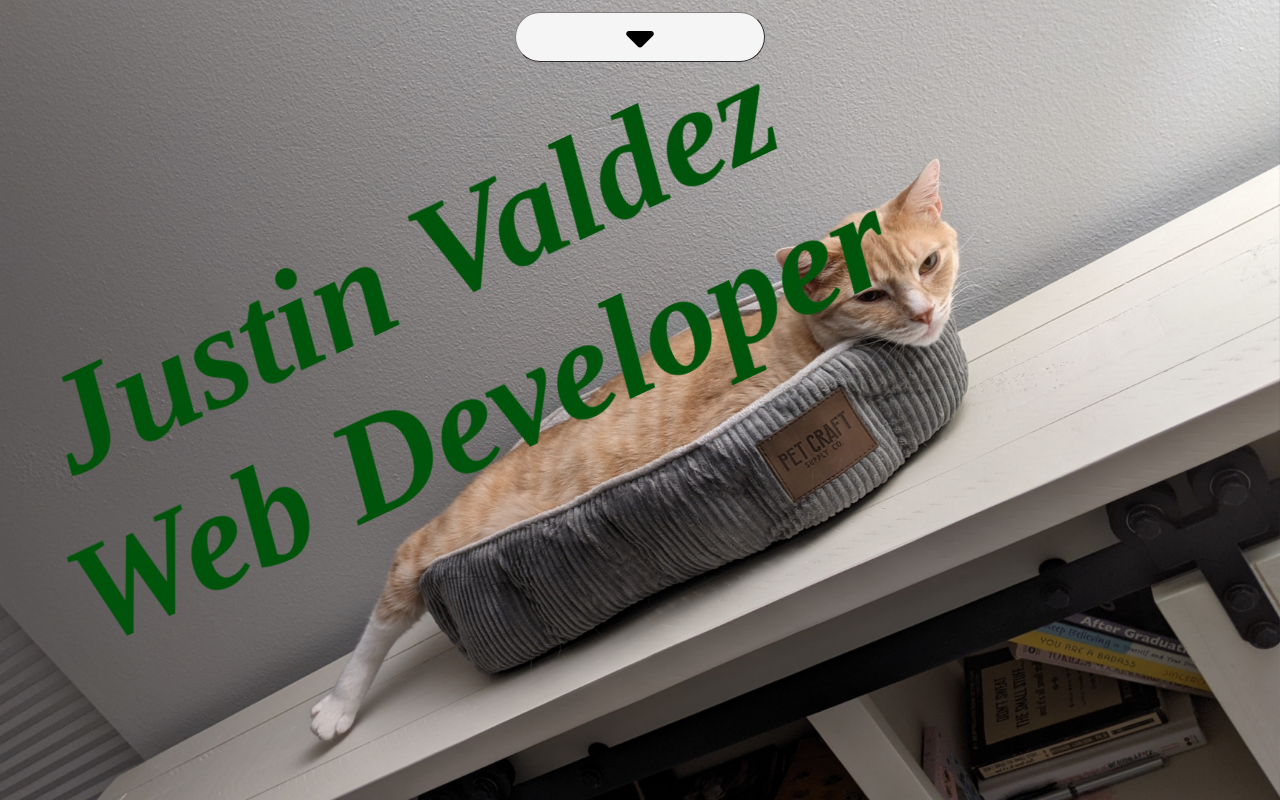
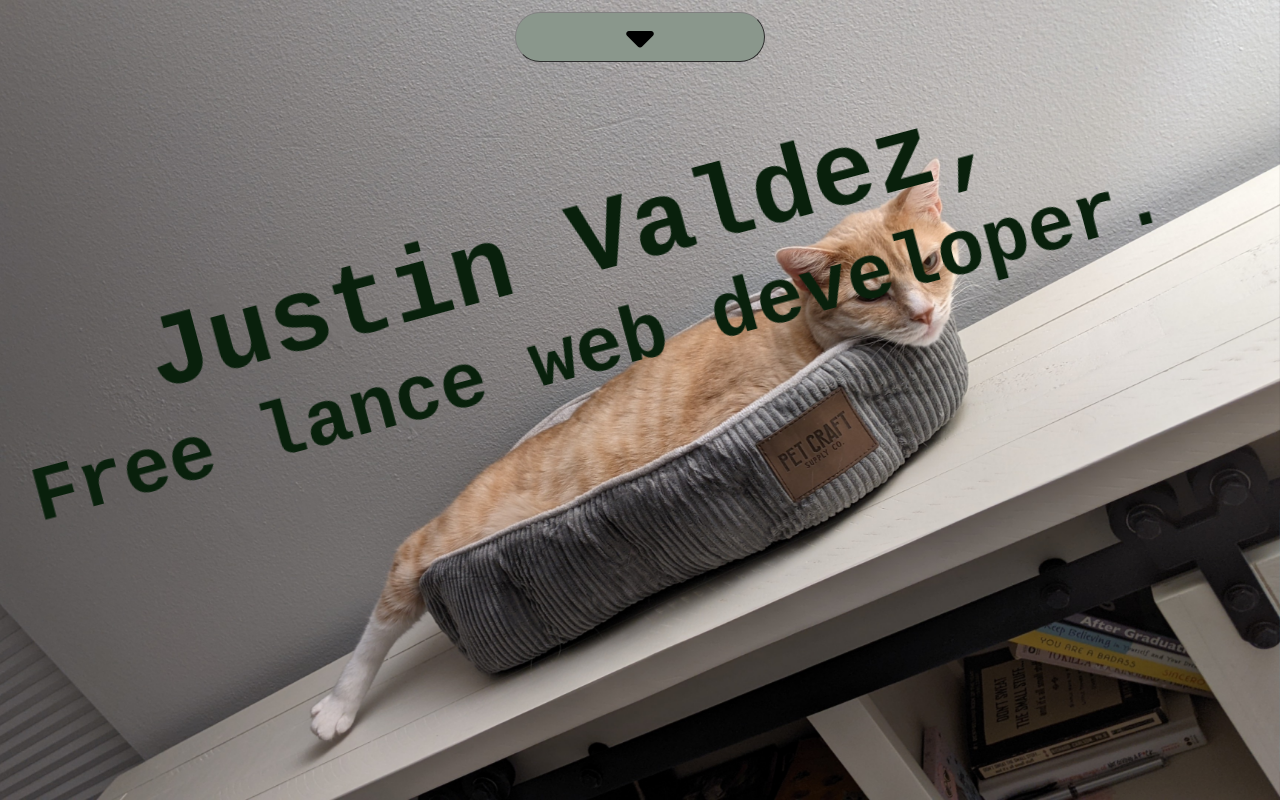
Before and after one commit to JustinJValdez/portfolio, a Next.js app: page / in a window 1280 px wide. Built offline with nearby package versions, Linux system fonts and the light colour scheme.

Commit message:
Adjusted nav and added emmet!

```diff
--- a/comps/Navbar.js
+++ b/comps/Navbar.js
@@ -10,10 +10,10 @@ const Navbar = () => {
           <li>
             <a href='#'> <i className="fa-solid fa-caret-down"></i></a>
             <ul>
-              <li> <a href='#'>About</a> </li>
-              <li> <a href='#'>Skills</a> </li>
-              <li> <a href='#'>Projects</a> </li>
-              <li> <a href='#'>Contact</a> </li>
+            <li> <Link  href='/'><a>Home</a></Link></li>
+              <li> <Link  href='/About'><a>About</a></Link></li>
+              <li> <Link href='/Services'><a>Services</a></Link> </li>
+              <li> <Link a href='/Contact'><a>Hire Me</a></Link> </li>
             </ul>
           </li>
         </ul>
--- a/pages/404.js
+++ b/pages/404.js
@@ -5,7 +5,7 @@ const NotFound = () => {
     <div className="not-found">
       <h1>Uh-Oh...</h1>
       <h2>This page cannot be found.</h2>
-      <p>Go back to the <Link href="/"><a>Homepage</a></Link></p>
+      <h4>Go back to the <Link href="/"><a>Homepage</a></Link></h4>
     </div>
    );
 }
--- a/comps/About.js
+++ b/pages/About.js
@@ -1,9 +1,11 @@
 import styles from '../styles/About.module.css';
+import Image from 'next/image'
 
 const About = () => {
   return (
     <>
       <div className={styles.about}>
+        <Image src='/me.jpg'  height={400} width={600} />
       <h1 >About me:</h1>
       <p>
         Nisi nostrud cupidatat voluptate nostrud. Fugiat et dolor pariatur quis laborum aliqua velit laboris ipsum. Aliquip deserunt nulla consequat esse Lorem et exercitation non qui officia sint dolor duis ut. Irure laborum culpa mollit sunt anim.
--- a/pages/index.js
+++ b/pages/index.js
@@ -5,7 +5,7 @@ import Head from 'next/head';
 import Contact from "../comps/Contact";
 import Skills from "../comps/Skills";
 import Projects from "../comps/Projects";
-import About from '../comps/About'
+import About from './About'
 
 import styles from "../styles/Home.module.css";
 
@@ -13,24 +13,27 @@ export default function Home() {
   return (
     <>
       <Head>
-
-        <title>Justin Valdez's Portfolio</title>
+        <title>Justin Valdez</title>
+        <meta name="keywords" content="Free Lance" />
       </Head>
       <header className={styles.header}>
-      <img src='/cat.jpg' className={styles.photo} />
-        <h1 className={styles.title}>Justin Valdez
-          <br></br>
-        Web Developer</h1>
+        <img src='/cat.jpg' className={styles.photo} />
+        <div className={styles.name}>
+          {/* Find solid font*/}
+          <h1>Justin Valdez,</h1>
+          <h2>Free lance web developer.</h2>
+        </div>
+
       </header>
       <section className={styles.section}>
-          <br></br>
-          <About />
           <br></br>
           <Skills />
           <br></br>
           <Projects />
           <br></br>
-          <Contact />
+        <Contact />
+        {/* Consider mentioning that you are available for hire */}
+        {/* Consider a services section... link to fiver? */}
       </section>
     </>
   );
--- a/styles/About.module.css
+++ b/styles/About.module.css
@@ -1,4 +1,6 @@
 .about{
-  ;
+  margin-top: 10%;
+  padding: 5px;
   background-color: black;
+  color: antiquewhite;
 }
--- a/styles/Home.module.css
+++ b/styles/Home.module.css
@@ -17,15 +17,18 @@
   transform: translateZ(-10px) scale(2);
 }
 
-.title{
-  position: fixed;
-  top: 10%;
-  left: 0;
-  font-size: 9rem;
-  font-style: oblique;
-  color: rgb(0, 83, 11);
-  -webkit-transform: rotate(-25deg);
-}
+.name{
+    position: fixed;
+    top: 20%;
+    left: 0;
+    font-family:monospace;
+    font-size: 3.25rem;
+    color: rgb(9, 32, 12);
+    transform: rotate(-15deg);
+    line-height: 35px;
+  }
+
+
 
 .section {
   margin: auto;
--- a/styles/Navbar.module.css
+++ b/styles/Navbar.module.css
@@ -13,7 +13,7 @@
   height: 50px;
   z-index: 1;
   font-size: 2.75rem;
-  background-color: whitesmoke;
+  background-color: rgb(138, 151, 140);
   color: black;
   border: outset 1px rgba(128, 128, 128);
   border-radius: 100px;
```
Also changed, not shown: public/me.jpg (added).
